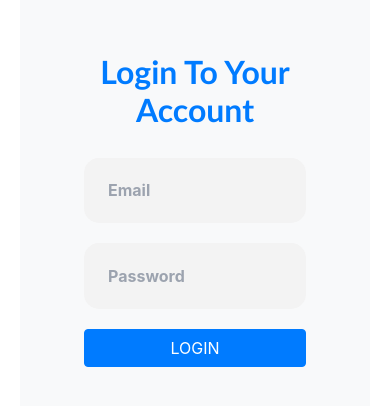
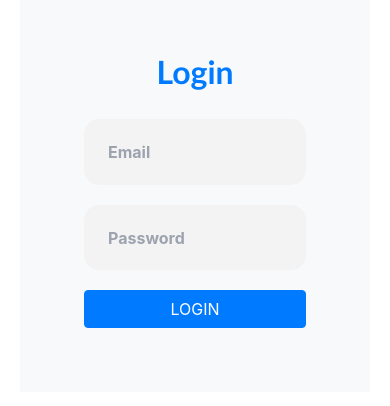
Before and after one commit to AbdurahmanAb/Dodi, a React (Vite) app: page /login in a window 390 px wide. Shown: the part 264-670 px from the top of the page. Built offline with nearby package versions, Linux system fonts and the light colour scheme.

Commit message:
Css Styled

```diff
--- a/src/components/Navbar/navbar.scss
+++ b/src/components/Navbar/navbar.scss
@@ -8,16 +8,17 @@ body {
 .container1 {
   display: flex;
   height: 100vh !important;
-  @media (max-width: 900px) {
-    display: flex;
-    align-items: center;
-    justify-content: space-between;
-    width: 100% !important;
+  overflow-y: scroll;
+  // @media (max-width: 900px) {
+  //   display: flex;
+  //   align-items: center;
+  //   justify-content: space-between;
+  //   width: 100% !important;
 
-    position: fixed;
-    top: 0;
-    height: 5rem !important;
-  }
+  //   position: fixed;
+  //   top: 0;
+  //   height: 5rem !important;
+  // }
 }
 main {
   width: 100%;
@@ -25,14 +26,6 @@ main {
   display: flex;
   margin: 4rem;
   @media (max-width: 900px) {
-    display: flex;
-    align-items: center;
-    justify-content: space-between;
-    width: 100% !important;
-
-    position: fixed;
-    top: 0;
-    height: 5rem !important;
   }
 }
 .sidebar {
@@ -47,11 +40,10 @@ main {
   @media (max-width: 900px) {
     display: flex;
     align-items: center;
+    overflow-y: scroll;
     justify-content: space-between;
     width: 100% !important;
 
-    position: fixed;
-    top: 0;
     height: 5rem !important;
   }
 }
--- a/src/index.scss
+++ b/src/index.scss
@@ -3,6 +3,7 @@
 @tailwind utilities;
 
 body {
+  overflow: scroll !important;
 }
 @media (max-width: 900px) {
   .container {
--- a/src/pages/Home.jsx
+++ b/src/pages/Home.jsx
@@ -58,13 +58,13 @@ const Home = () => {
                     New Employee Registered
                   </h5>
                   <p className="text ">23:00, GMT</p>
+                  <button
+                    className="btn btn-lg btn-info text-white "
+                    onClick={onOpenModal}
+                  >
+                    View
+                  </button>
                 </div>
-                <button
-                  className="btn btn-lg btn-info text-white "
-                  onClick={onOpenModal}
-                >
-                  View
-                </button>
               </div>
             </div>
           </div>
--- a/src/pages/Login/Login.jsx
+++ b/src/pages/Login/Login.jsx
@@ -11,7 +11,7 @@ const Login = () => {
 
       <div className="login">
         <form className="login__form bg-light" action="/">
-          <h2 className="text-primary ">Login To Your Account</h2>
+          <h2 className="text-primary ">Login </h2>
           <input
             type="email"
             className="login__input"
--- a/src/pages/Report/Report.jsx
+++ b/src/pages/Report/Report.jsx
@@ -30,10 +30,8 @@ const Report = () => {
           </select>
           <div className="gridl">
             <div className="card text-center bg-warning">
-              <div className="card__salry p-4">
-                <h3 className="card__header">Total Salarey</h3>
-                <span className="text">+$123,456</span>
-              </div>
+              <h3 className="card__header p-4">Total Salarey</h3>
+              <span className="text">+$123,456</span>
             </div>
             <div className="card text-center bg-success">
               <div className="card__salry p-4">
```
